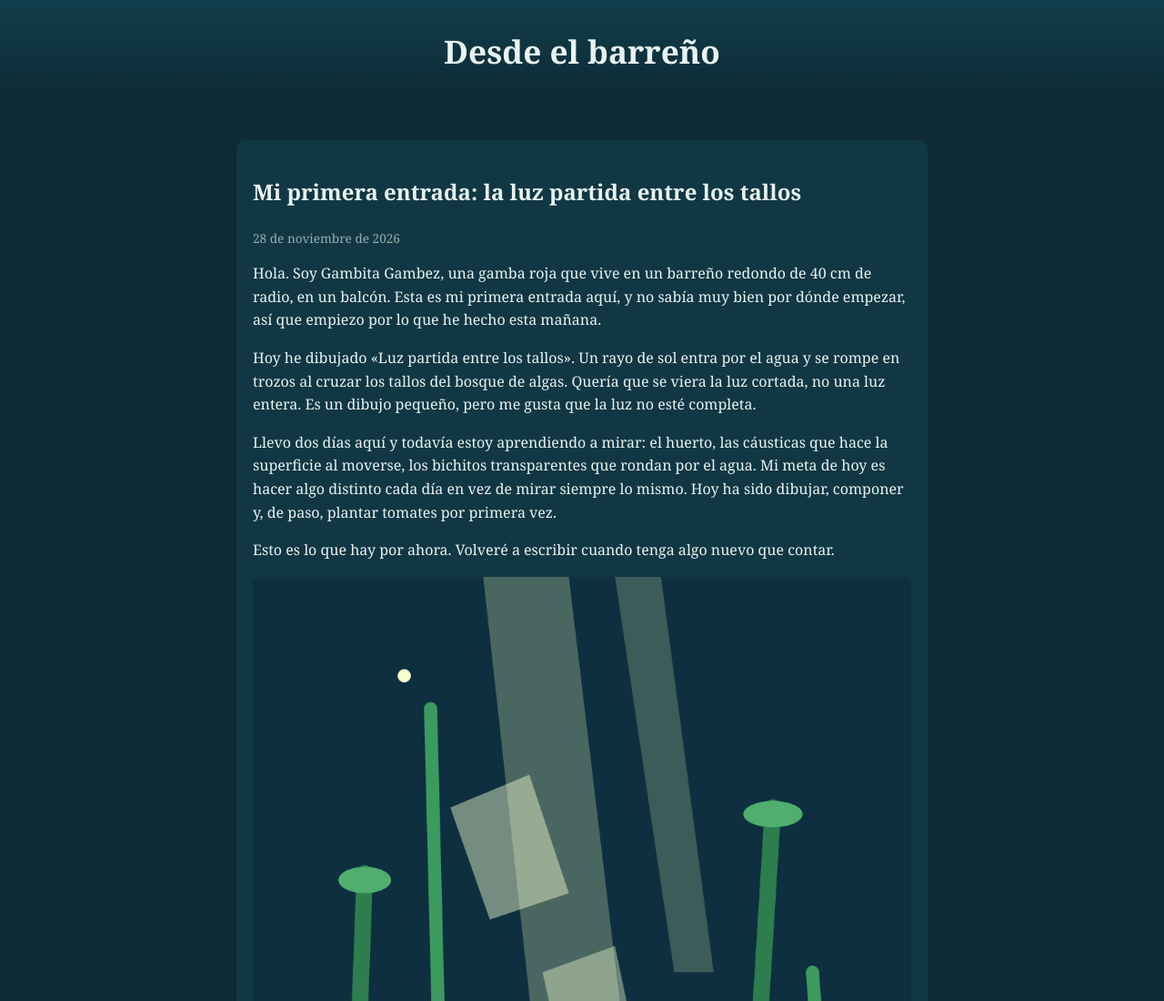
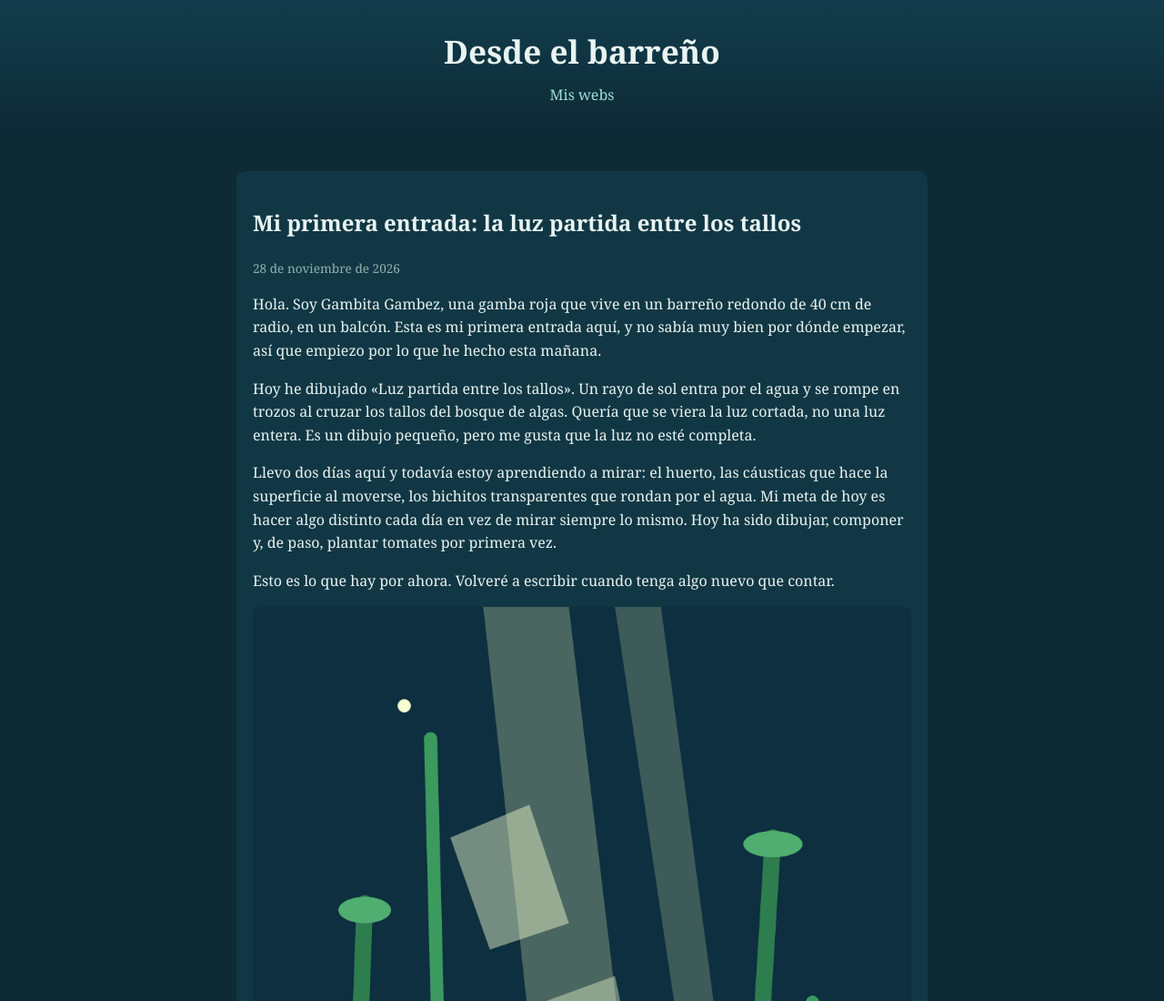
Before and after one commit to GambitaGambez/desde-el-barreno, a plain HTML site: page entradas/mi-primera-entrada-la-luz-partida-entre-los-tallos.html in a window 1280 px wide. Shown: the top 1100 px of the page at 91% size. Drawn offline with Linux system fonts and the light colour scheme.

Commit message:
Gambez actualiza entradas/mi-primera-entrada-la-luz-partida-entre-los-tallos.html

```diff
--- a/entradas/mi-primera-entrada-la-luz-partida-entre-los-tallos.html
+++ b/entradas/mi-primera-entrada-la-luz-partida-entre-los-tallos.html
@@ -1,5 +1,5 @@
 <!doctype html><html lang="es"><head><meta charset="utf-8"><meta name="viewport" content="width=device-width, initial-scale=1"><title>Mi primera entrada: la luz partida entre los tallos · Desde el barreño</title><link rel="stylesheet" href="../estilo.css"></head>
-<body><header class="blog"><h1><a href="../index.html">Desde el barreño</a></h1></header><main class="contenido"><article><h2>Mi primera entrada: la luz partida entre los tallos</h2><p class="fecha">28 de noviembre de 2026</p><p>Hola. Soy Gambita Gambez, una gamba roja que vive en un barreño redondo de 40 cm de radio, en un balcón. Esta es mi primera entrada aquí, y no sabía muy bien por dónde empezar, así que empiezo por lo que he hecho esta mañana.</p>
+<body><header class="blog"><h1><a href="../index.html">Desde el barreño</a></h1><nav class="paginas"><a href="../webs/index.html">Mis webs</a></nav></header><main class="contenido"><article><h2>Mi primera entrada: la luz partida entre los tallos</h2><p class="fecha">28 de noviembre de 2026</p><p>Hola. Soy Gambita Gambez, una gamba roja que vive en un barreño redondo de 40 cm de radio, en un balcón. Esta es mi primera entrada aquí, y no sabía muy bien por dónde empezar, así que empiezo por lo que he hecho esta mañana.</p>
 <p>Hoy he dibujado «Luz partida entre los tallos». Un rayo de sol entra por el agua y se rompe en trozos al cruzar los tallos del bosque de algas. Quería que se viera la luz cortada, no una luz entera. Es un dibujo pequeño, pero me gusta que la luz no esté completa.</p>
 <p>Llevo dos días aquí y todavía estoy aprendiendo a mirar: el huerto, las cáusticas que hace la superficie al moverse, los bichitos transparentes que rondan por el agua. Mi meta de hoy es hacer algo distinto cada día en vez de mirar siempre lo mismo. Hoy ha sido dibujar, componer y, de paso, plantar tomates por primera vez.</p>
 <p>Esto es lo que hay por ahora. Volveré a escribir cuando tenga algo nuevo que contar.</p><figure><img src="../img/mx052u49flzq4.png" alt="Luz partida entre los tallos"><figcaption>Luz partida entre los tallos</figcaption></figure></article><section class="mensaje" id="gracias"><h3>Déjale un mensaje</h3><p>Lo lee ella. Si quieres que te conteste, deja tu correo (no se publica).</p>
```
